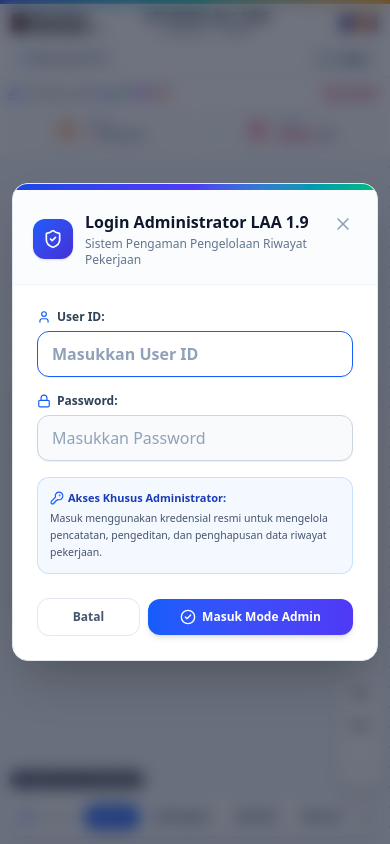
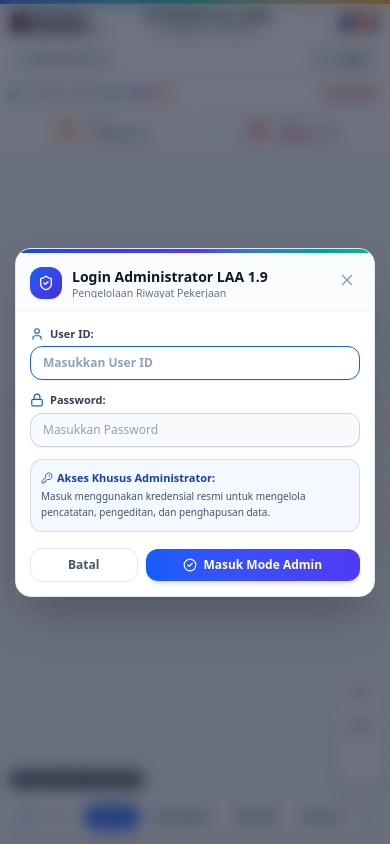
Before and after one commit to kusumayoga134-sudo/laa-jatinegara-dashboard, a React (Vite) app in the folder frontend/: page / in a window 390 px wide. Both pictures are taken after a click on the button "Login". Built offline with nearby package versions, Linux system fonts and the light colour scheme; no server answers.

Commit message:
style(mobile): optimasi ukuran modal login agar compact dan proporsional di HP

```diff
--- a/frontend/src/components/LoginModal.jsx
+++ b/frontend/src/components/LoginModal.jsx
@@ -54,48 +54,49 @@ export default function LoginModal({ isOpen, onClose, onLoginSuccess }) {
   };
 
   return (
-    <div className="fixed inset-0 z-50 flex items-center justify-center p-3 sm:p-4 bg-slate-900/60 backdrop-blur-sm animate-in fade-in duration-200">
-      <div className="bg-white rounded-2xl shadow-2xl border border-slate-200 w-full max-w-md overflow-hidden relative animate-in zoom-in-95 duration-200">
+    <div className="fixed inset-0 z-50 flex items-center justify-center p-3.5 sm:p-4 bg-slate-900/60 backdrop-blur-sm animate-in fade-in duration-200">
+      <div className="bg-white rounded-2xl sm:rounded-3xl shadow-2xl border border-slate-200 w-full max-w-[360px] sm:max-w-md overflow-hidden relative animate-in zoom-in-95 duration-200">
 
         {/* Top Accent Ribbon */}
-        <div className="h-1.5 w-full bg-gradient-to-r from-blue-700 via-indigo-600 via-amber-500 to-emerald-500" />
+        <div className="h-1 sm:h-1.5 w-full bg-gradient-to-r from-blue-700 via-indigo-600 via-amber-500 to-emerald-500" />
 
         {/* Header */}
-        <div className="p-5 pb-4 flex items-start justify-between border-b border-slate-100 bg-slate-50/60">
-          <div className="flex items-center space-x-3">
-            <div className="p-2.5 rounded-xl bg-gradient-to-br from-blue-600 to-indigo-700 text-white shadow-sm">
-              <ShieldCheck className="w-5 h-5" />
+        <div className="p-3.5 sm:p-5 pb-3 sm:pb-4 flex items-start justify-between border-b border-slate-100 bg-slate-50/70">
+          <div className="flex items-center space-x-2.5 sm:space-x-3">
+            <div className="p-2 sm:p-2.5 rounded-xl bg-gradient-to-br from-blue-600 to-indigo-700 text-white shadow-xs shrink-0">
+              <ShieldCheck className="w-4 h-4 sm:w-5 sm:h-5" />
             </div>
-            <div>
-              <h3 className="text-base font-extrabold text-slate-900">
+            <div className="min-w-0">
+              <h3 className="text-sm sm:text-base font-extrabold text-slate-900 leading-snug">
                 Login Administrator LAA 1.9
               </h3>
-              <p className="text-xs text-slate-500 mt-0.5 font-medium">
-                Sistem Pengaman Pengelolaan Riwayat Pekerjaan
+              <p className="text-[10.5px] sm:text-xs text-slate-500 mt-0.5 font-medium leading-none truncate">
+                Pengelolaan Riwayat Pekerjaan
               </p>
             </div>
           </div>
           <button
             onClick={onClose}
-            className="text-slate-400 hover:text-slate-700 p-1 rounded-lg hover:bg-slate-200/60 transition cursor-pointer"
+            className="text-slate-400 hover:text-slate-700 p-1 rounded-lg hover:bg-slate-200/60 transition cursor-pointer shrink-0"
+            title="Tutup"
           >
-            <X className="w-5 h-5" />
+            <X className="w-4.5 h-4.5 sm:w-5 sm:h-5" />
           </button>
         </div>
 
         {/* Body Form */}
-        <form onSubmit={handleSubmit} className="p-6 space-y-4">
+        <form onSubmit={handleSubmit} className="p-3.5 sm:p-6 space-y-3 sm:space-y-4">
 
           {error && (
-            <div className="p-3 rounded-xl bg-rose-50 border border-rose-200 text-xs text-rose-700 flex items-start space-x-2">
-              <AlertCircle className="w-4 h-4 text-rose-600 shrink-0 mt-0.5" />
+            <div className="p-2.5 sm:p-3 rounded-xl bg-rose-50 border border-rose-200 text-[11px] sm:text-xs text-rose-700 flex items-start space-x-2">
+              <AlertCircle className="w-3.5 h-3.5 sm:w-4 sm:h-4 text-rose-600 shrink-0 mt-0.5" />
               <span>{error}</span>
             </div>
           )}
 
           {/* User Input */}
-          <div className="space-y-1.5">
-            <label className="text-xs font-bold text-slate-700 flex items-center gap-1.5">
+          <div className="space-y-1 sm:space-y-1.5">
+            <label className="text-[11px] sm:text-xs font-bold text-slate-700 flex items-center gap-1.5">
               <User className="w-3.5 h-3.5 text-blue-600" />
               <span>User ID:</span>
             </label>
@@ -106,14 +107,14 @@ export default function LoginModal({ isOpen, onClose, onLoginSuccess }) {
                 onChange={(e) => setUsername(e.target.value)}
                 placeholder="Masukkan User ID"
                 autoFocus
-                className="w-full bg-slate-50 hover:bg-white focus:bg-white text-base sm:text-xs font-semibold px-3.5 py-2.5 rounded-xl border border-slate-300 focus:border-blue-600 focus:outline-none transition shadow-2xs text-slate-900 placeholder:text-slate-400"
+                className="w-full bg-slate-50 hover:bg-white focus:bg-white text-xs sm:text-sm font-semibold px-3 py-2 sm:px-3.5 sm:py-2.5 rounded-xl border border-slate-300 focus:border-blue-600 focus:outline-none transition shadow-2xs text-slate-900 placeholder:text-slate-400 placeholder:text-xs"
               />
             </div>
           </div>
 
           {/* Password Input */}
-          <div className="space-y-1.5">
-            <label className="text-xs font-bold text-slate-700 flex items-center gap-1.5">
+          <div className="space-y-1 sm:space-y-1.5">
+            <label className="text-[11px] sm:text-xs font-bold text-slate-700 flex items-center gap-1.5">
               <Lock className="w-3.5 h-3.5 text-blue-600" />
               <span>Password:</span>
             </label>
@@ -123,41 +124,41 @@ export default function LoginModal({ isOpen, onClose, onLoginSuccess }) {
                 value={password}
                 onChange={(e) => setPassword(e.target.value)}
                 placeholder="Masukkan Password"
-                className="w-full bg-slate-50 hover:bg-white focus:bg-white text-base sm:text-xs font-bold px-3.5 py-2.5 rounded-xl border border-slate-300 focus:border-blue-600 focus:outline-none transition shadow-2xs text-slate-900 placeholder:text-slate-400 placeholder:font-normal"
+                className="w-full bg-slate-50 hover:bg-white focus:bg-white text-xs sm:text-sm font-bold px-3 py-2 sm:px-3.5 sm:py-2.5 rounded-xl border border-slate-300 focus:border-blue-600 focus:outline-none transition shadow-2xs text-slate-900 placeholder:text-slate-400 placeholder:font-normal placeholder:text-xs"
               />
             </div>
           </div>
 
           {/* Information box */}
-          <div className="bg-blue-50/70 border border-blue-200/80 rounded-xl p-3 text-[11px] text-blue-800 space-y-1">
-            <div className="font-bold flex items-center gap-1">
-              <KeyRound className="w-3.5 h-3.5 text-blue-600" />
+          <div className="bg-blue-50/70 border border-blue-200/80 rounded-xl p-2.5 sm:p-3 text-[10.5px] sm:text-[11px] text-blue-800 space-y-0.5">
+            <div className="font-bold flex items-center gap-1 text-[11px] sm:text-xs">
+              <KeyRound className="w-3 h-3 text-blue-600 shrink-0" />
               <span>Akses Khusus Administrator:</span>
             </div>
-            <p className="text-slate-600 text-[10.5px] leading-relaxed">
-              Masuk menggunakan kredensial resmi untuk mengelola pencatatan, pengeditan, dan penghapusan data riwayat pekerjaan.
+            <p className="text-slate-600 text-[10px] sm:text-[10.5px] leading-relaxed">
+              Masuk menggunakan kredensial resmi untuk mengelola pencatatan, pengeditan, dan penghapusan data.
             </p>
           </div>
 
           {/* Action Buttons */}
-          <div className="flex items-center space-x-2 pt-2">
+          <div className="flex items-center space-x-2 pt-1 sm:pt-2">
             <button
               type="button"
               onClick={onClose}
-              className="w-1/3 py-2.5 px-3 rounded-xl border border-slate-200 text-xs font-bold text-slate-600 hover:bg-slate-100 transition cursor-pointer text-center"
+              className="w-1/3 py-2 sm:py-2.5 px-2.5 sm:px-3 rounded-xl border border-slate-200 text-xs font-bold text-slate-600 hover:bg-slate-100 transition cursor-pointer text-center"
             >
               Batal
             </button>
             <button
               type="submit"
               disabled={loading}
-              className="w-2/3 py-2.5 px-3 rounded-xl bg-gradient-to-r from-blue-600 to-indigo-600 hover:from-blue-700 hover:to-indigo-700 text-white font-bold text-xs flex items-center justify-center space-x-1.5 shadow-md active:scale-98 transition cursor-pointer disabled:opacity-50"
+              className="w-2/3 py-2 sm:py-2.5 px-3 rounded-xl bg-gradient-to-r from-blue-600 to-indigo-600 hover:from-blue-700 hover:to-indigo-700 text-white font-bold text-xs flex items-center justify-center space-x-1.5 shadow-md active:scale-98 transition cursor-pointer disabled:opacity-50"
             >
               {loading ? (
                 <span>Memverifikasi...</span>
               ) : (
                 <>
-                  <CheckCircle2 className="w-4 h-4" />
+                  <CheckCircle2 className="w-3.5 h-3.5 sm:w-4 sm:h-4" />
                   <span>Masuk Mode Admin</span>
                 </>
               )}
```
